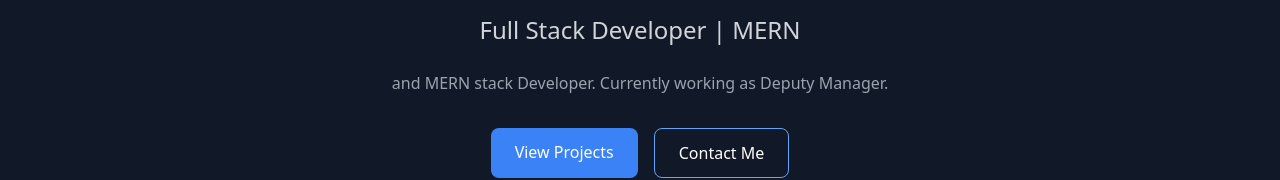
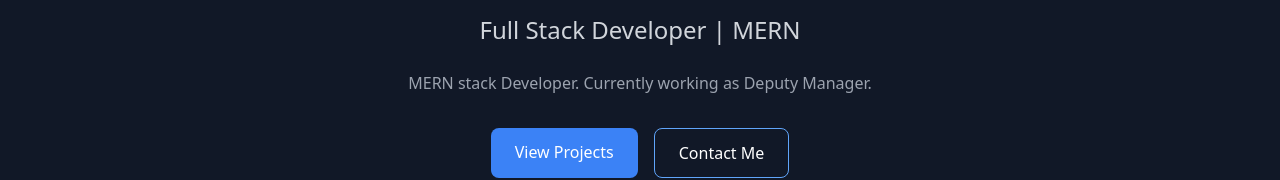
Before and after one commit to amit369/portfolio-website, a React (Vite) app: page / in a window 1280 px wide. Shown: the part 336-516 px from the top of the page. Built offline with nearby package versions, Linux system fonts and the light colour scheme.

Commit message:
changes done

```diff
--- a/src/pages/Home.jsx
+++ b/src/pages/Home.jsx
@@ -11,8 +11,7 @@ const Home = () => {
         </h2>
 
         <p className="text-gray-400 leading-relaxed">
-          and MERN stack Developer.
-          Currently working as Deputy Manager.
+        MERN stack Developer. Currently working as Deputy Manager.
         </p>
 
         <div className="mt-8 flex justify-center gap-4">
```
